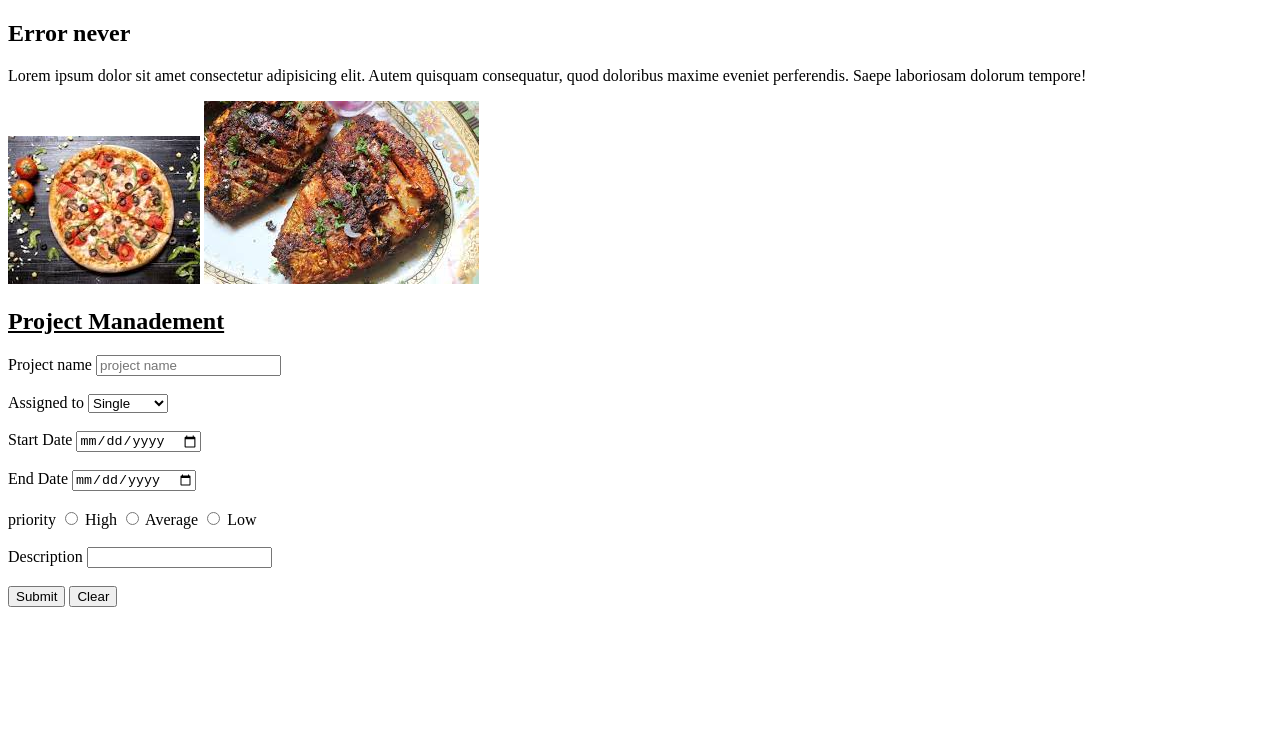
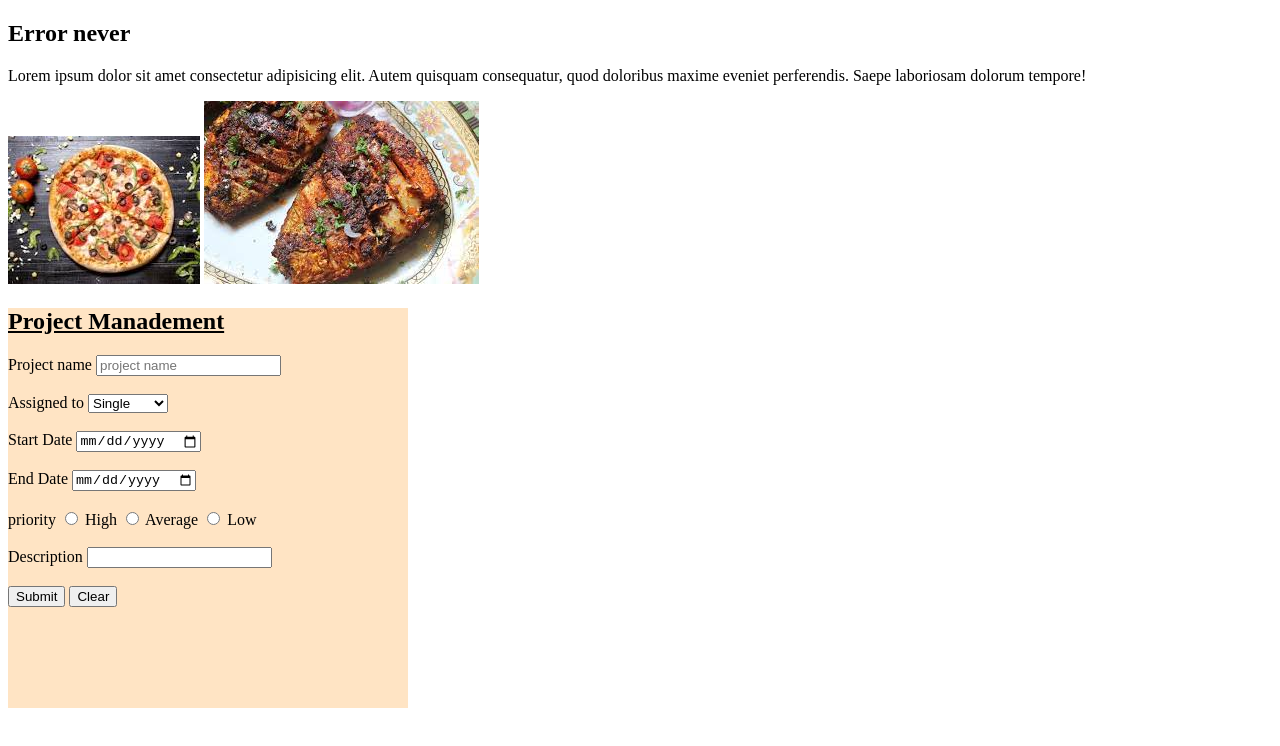
Before and after one commit to Antor4q/no-error-bro, a plain HTML site: page index.html in a window 1280 px wide. Drawn offline with Linux system fonts and the light colour scheme.

Commit message:
color added

```diff
--- a/index.html
+++ b/index.html
@@ -4,6 +4,7 @@
     <meta charset="UTF-8">
     <meta name="viewport" content="width=device-width, initial-scale=1.0">
     <title> No error bro </title>
+    <link rel="stylesheet" href="style.css">
 </head>
 <body>
     <h2> Error never </h2>
--- /dev/null
+++ b/style.css
@@ -0,0 +1,6 @@
+.project{
+
+   width:400px;
+   height:400px;
+   background-color: bisque;
+}
```
